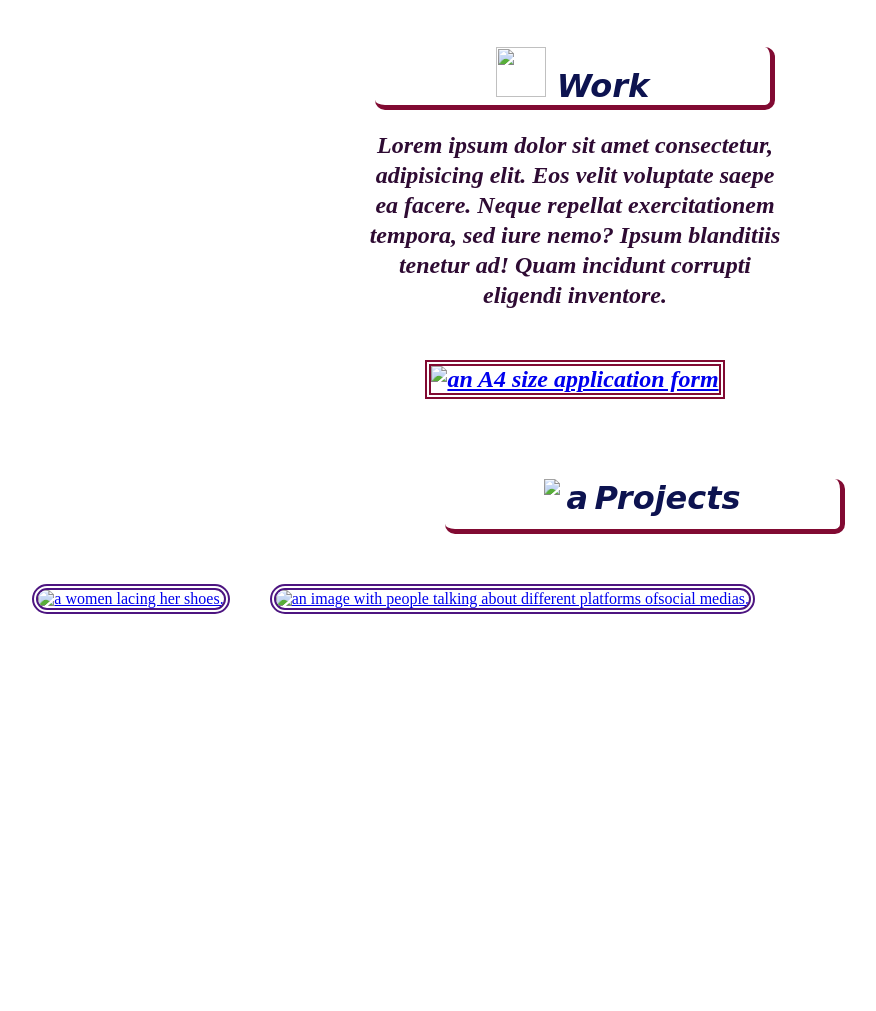
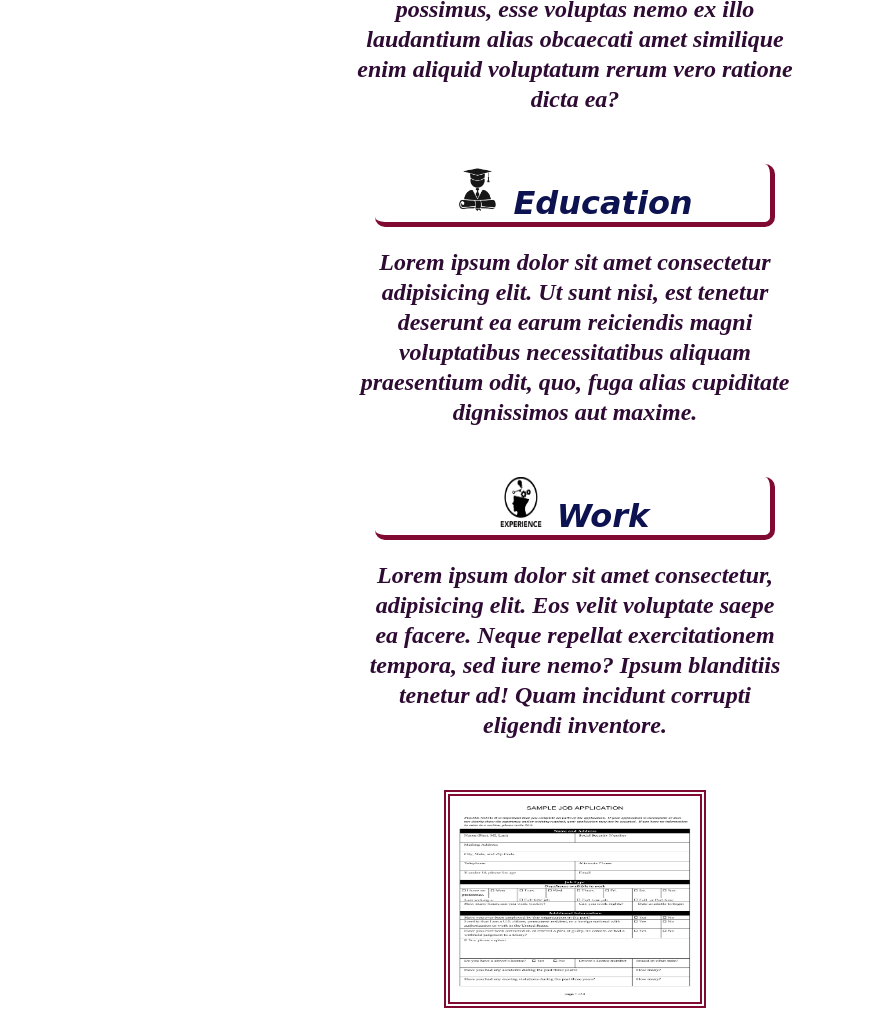
Before and after one commit to senait77/Professional-Portofolio, a plain HTML site: page index.html in a window 1280 px wide. Shown: the part 1216-2227 px from the top of the page, without its empty margins (175-1051 px from the left). Before the commit the page ends 1900 px from the top, so only its background shows below. Drawn offline with Linux system fonts and the light colour scheme; files whose address does not match are found by name.

Commit message:
update my project

```diff
--- a/index.html
+++ b/index.html
@@ -44,7 +44,7 @@
   <!--profile photo start here-->
 
   <aside id="photo" class="photo">
-    <img alt="a passport sized image of a girl." src="../my-portofolio/assests/images/senu.jpg" width="400px "
+    <img alt="a passport sized image of a girl." src="./assests/images/senu.jpg" width="400px "
       height="500px" />
   </aside>
   <!--profile photo ends here-->
@@ -62,7 +62,7 @@
     </div>
     <div class="media">
       <a href="mailto:senutekie77@gmail.com" target="_blank"><img
-          src="../my-portofolio/assests/images/Gmail-logo-new.jpg" width="120px" height="60px"
+          src="./assests/images/Gmail-logo-new.jpg" width="120px" height="60px"
           alt="A g-mail icon with G-mail letters written."></a>
       <a href="https://www.Linkedin.com/in/Senait-gerezgiher-70801a204" target="_blank"><img
           src="../my-portofolio/assests/images/linkedin-icon.png" width="120px" height="60px"
@@ -78,7 +78,7 @@
   <section class="contents">
 
     <article id="About-me" class="About-me">
-      <h2><img src="../my-portofolio/assests/images/aboutme.gif" width="50px" height="50px"
+      <h2><img src="./assests/images/aboutme.gif" width="50px" height="50px"
           alt="a circle icon with a girl facing to the right in it."> About Me</h2>
 
       <p>Lorem, ipsum dolor sit amet consectetur adipisicing elit. Blanditiis,dolorum saepe possimus, esse voluptas nemo
@@ -86,7 +86,7 @@
     </article>
 
     <article id="Education" class="Education">
-      <h2><img src="../my-portofolio/assests/images/Education,_Studying,_University,_Alumni_-_icon.png" width="50px"
+      <h2><img src="./assests/images/Education,_Studying,_University,_Alumni_-_icon.png" width="50px"
           height="50px" alt="an icon showing a graduate man."> Education</h2>
 
       <p>
@@ -97,26 +97,26 @@
 
 
     <article id="work-experience" class="work-experience">
-      <h2><img src="../my-portofolio/assests/images/experience-icon-8.jpg" width="50px" height="50px" alt=""> Work</h2>
+      <h2><img src="./assests/images/experience-icon-8.jpg" width="50px" height="50px" alt=""> Work</h2>
       <p>Lorem ipsum dolor sit amet consectetur, adipisicing elit. Eos velit voluptate saepe ea facere. Neque repellat
         exercitationem tempora, sed iure nemo? Ipsum blanditiis tenetur ad! Quam incidunt corrupti eligendi inventore.
       </p>
       <div class="apply">
         <a href="https://www.allbusinesstemplates.com/cn/template/LHE8K/sample-job-application-form/"
-          target="_blank"><img ta src="../my-portofolio/assests/images/job application.png" width="250px" height="200px"
+          target="_blank"><img ta src="./assests/images/job application.png" width="250px" height="200px"
             alt="an A4 size application form"></a>
       </div>
 
     </article>
     <article id="Projects" class="Projects">
-      <h2><img src="../my-portofolio/assests/images/905px-Noun_Project_process_icon_1261773_cc.svg.png" width="50px"
+      <h2><img src="./assests/images/905px-Noun_Project_process_icon_1261773_cc.svg.png" width="50px"
           height="50px" alt="a gear icon on the top of a hand"> Projects</h2>
       <div class="container">
         <a href="https://github.com/senait77/run-buddy" target="_blank"><img
-            src="../my-portofolio/assests/images/hero-bg.jpg" width="250px" height="200px"
+            src="./assests/images/hero-bg.jpg" width="250px" height="200px"
             alt="a women lacing her shoes."></a>
         <a href="https://github.com/senait77/Horiseon" target="_blank"><img
-            src="../my-portofolio/assests/images/horiseon.png" width="250px" height="200px"
+            src="./assests/images/horiseon.png" width="250px" height="200px"
             alt="an image with people talking about different platforms ofsocial medias. "></a>
       </div>
     </article>
```
